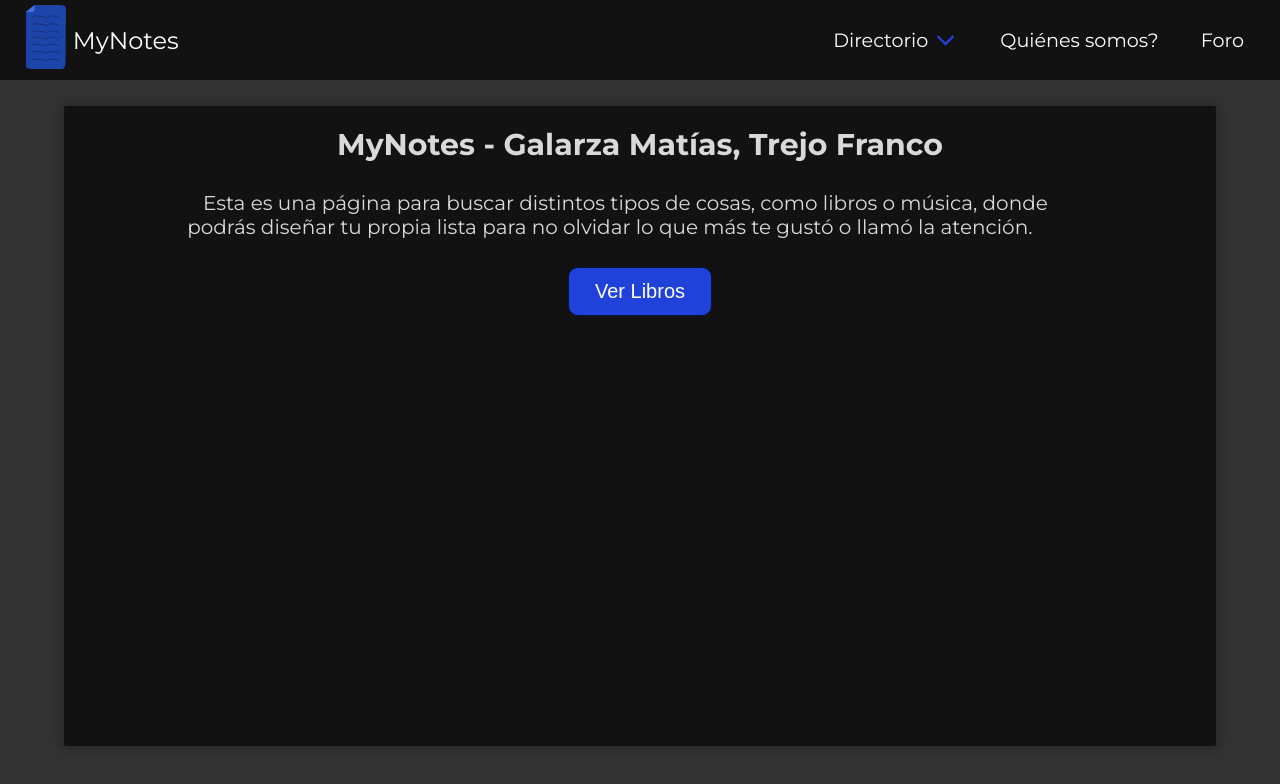
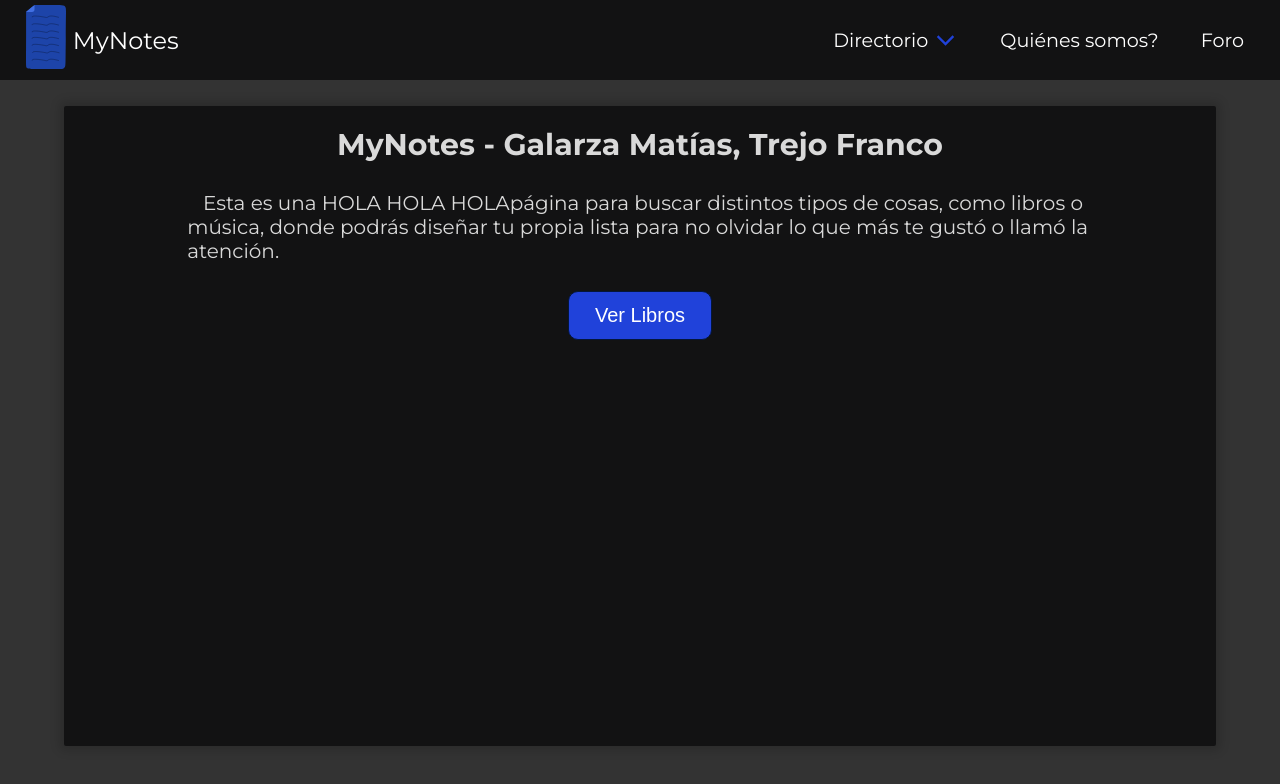
Before and after one commit to Matrox1821/MyNotes, a React (Create React App) app: page / in a window 1280 px wide. Shown: the top 784 px of the page. Built offline with nearby package versions, Linux system fonts and the light colour scheme.

Commit message:
Estoy probando

```diff
--- a/src/components/ui/heroSection/HeroSection.js
+++ b/src/components/ui/heroSection/HeroSection.js
@@ -7,9 +7,9 @@ export const HeroSection = () => {
       <h1>MyNotes - Galarza Matías, Trejo Franco</h1>
       <div className="hero-paragraph">
         <p>
-          &nbsp;&nbsp; Esta es una página para buscar distintos tipos de cosas,
-          como libros o música, donde podrás diseñar tu propia lista para no
-          olvidar lo que más te gustó o llamó la atención.
+          &nbsp;&nbsp; Esta es una HOLA HOLA HOLApágina para buscar distintos
+          tipos de cosas, como libros o música, donde podrás diseñar tu propia
+          lista para no olvidar lo que más te gustó o llamó la atención.
         </p>
       </div>
       <div className="hero-btns">
```
